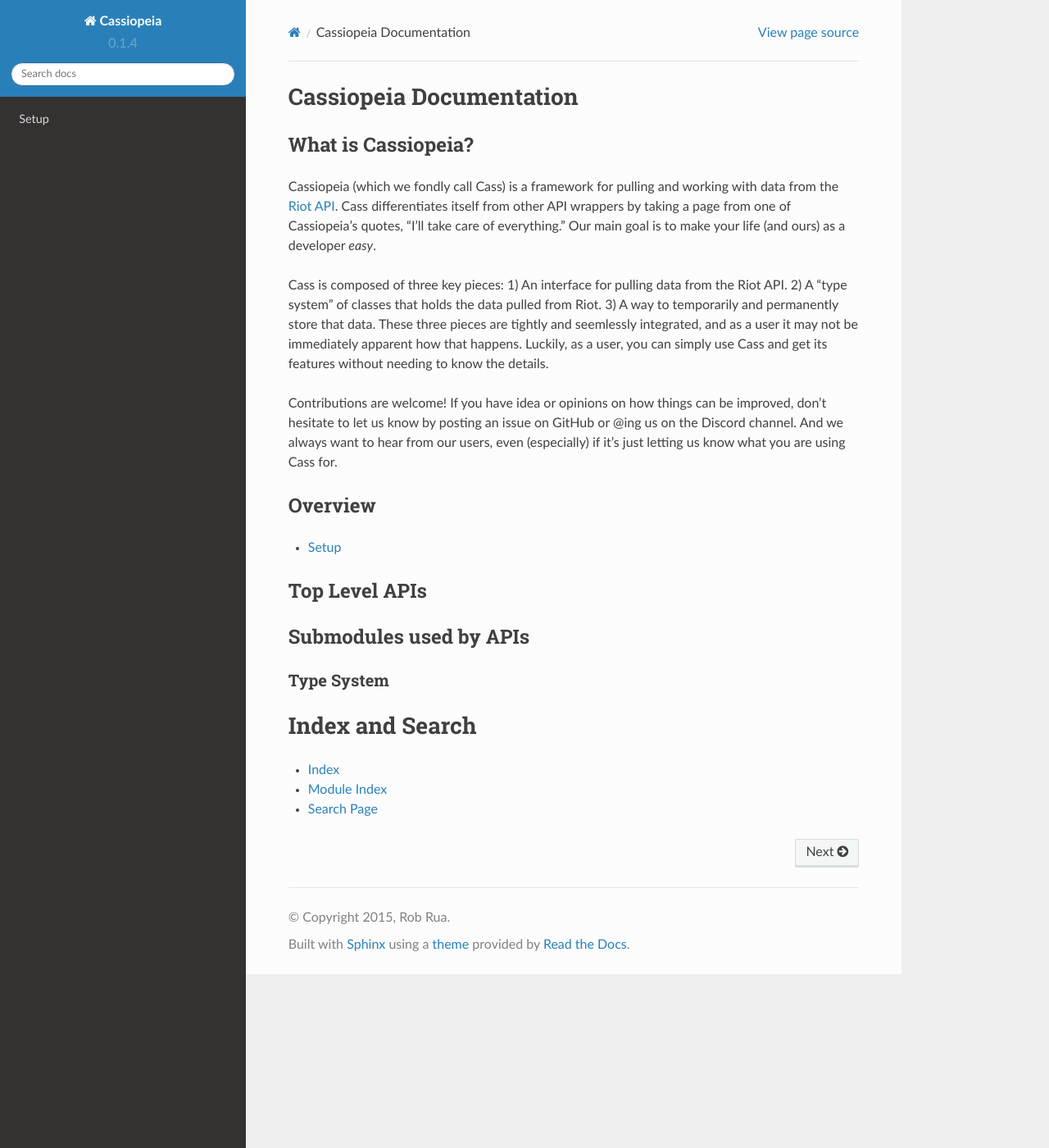
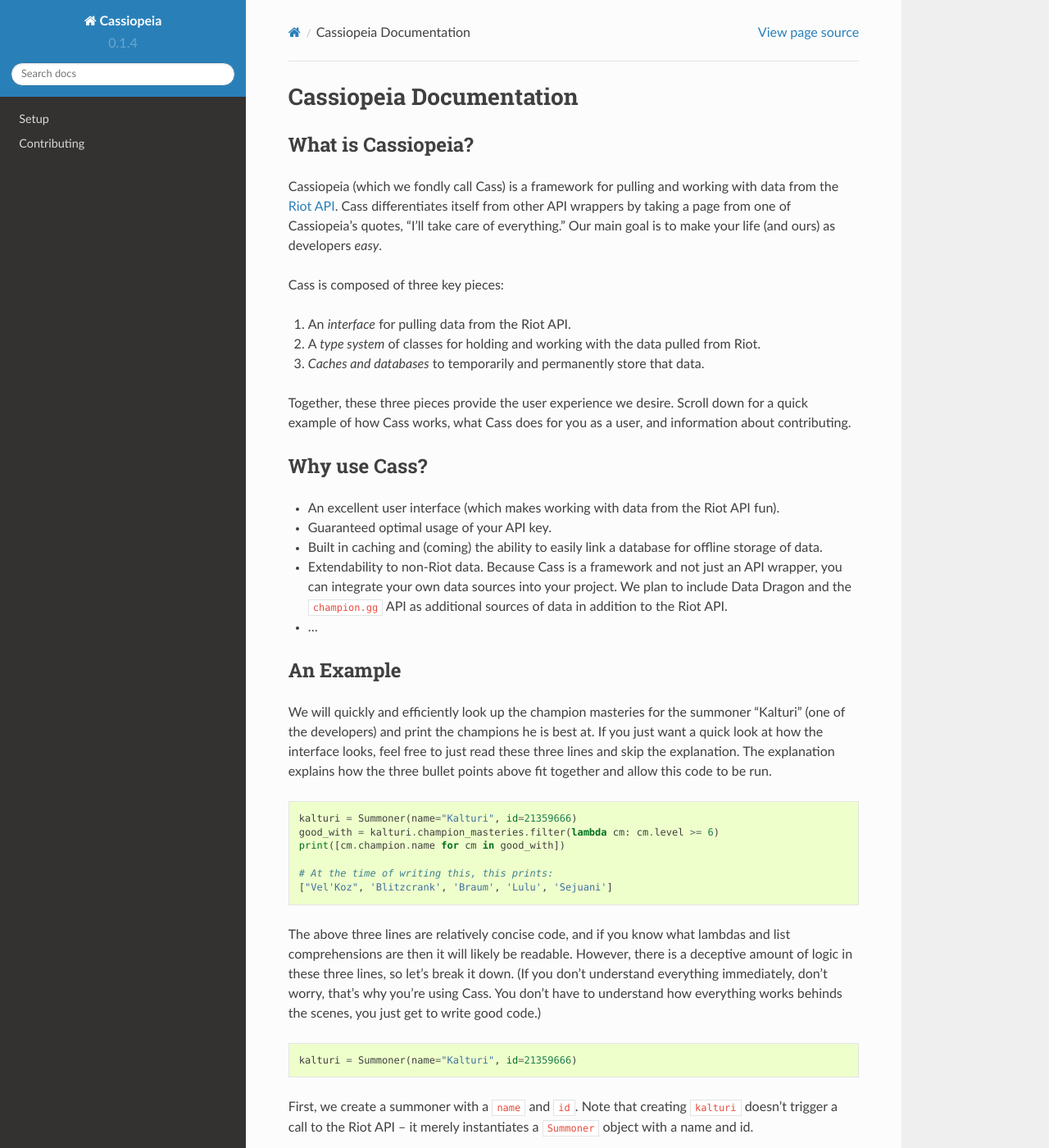
Before and after one commit to Crimack/lissandra, a Sphinx documentation site: the page built from doc/index.rst, in a window 1280 px wide and 1400 px high. Shown: the whole window at 82% size. Built offline with Sphinx 7.4.7 and the Read the Docs theme 2.0.0, drawn with Linux system fonts in a browser that asks for light colours; pages that are not in the unit, such as notebooks, are missing from menus; some of the changed text lies outside the part shown.

Commit message:
bugfixes and some docs

```diff
--- a/doc/index.rst
+++ b/doc/index.rst
@@ -4,11 +4,88 @@
 What is Cassiopeia?
 ===================
 
-Cassiopeia (which we fondly call Cass) is a framework for pulling and working with data from the `Riot API <https://developer.riotgames.com/>`_. Cass differentiates itself from other API wrappers by taking a page from one of Cassiopeia's quotes, "I'll take care of everything." Our main goal is to make your life (and ours) as a developer *easy*.
+Cassiopeia (which we fondly call Cass) is a framework for pulling and working with data from the `Riot API <https://developer.riotgames.com/>`_. Cass differentiates itself from other API wrappers by taking a page from one of Cassiopeia's quotes, "I'll take care of everything." Our main goal is to make your life (and ours) as developers *easy*.
 
-Cass is composed of three key pieces: 1) An interface for pulling data from the Riot API. 2) A "type system" of classes that holds the data pulled from Riot. 3) A way to temporarily and permanently store that data. These three pieces are tightly and seemlessly integrated, and as a user it may not be immediately apparent how that happens. Luckily, as a user, you can simply use Cass and get its features without needing to know the details.
+Cass is composed of three key pieces:
 
-Contributions are welcome! If you have idea or opinions on how things can be improved, don't hesitate to let us know by posting an issue on GitHub or @ing us on the Discord channel. And we always want to hear from our users, even (especially) if it's just letting us know what you are using Cass for.
+1) An *interface* for pulling data from the Riot API.
+
+2) A *type system* of classes for holding and working with the data pulled from Riot.
+
+3) *Caches and databases* to temporarily and permanently store that data.
+
+Together, these three pieces provide the user experience we desire. Scroll down for a quick example of how Cass works, what Cass does for you as a user, and information about contributing.
+
+
+Why use Cass?
+=============
+
+* An excellent user interface (which makes working with data from the Riot API fun).
+
+* Guaranteed optimal usage of your API key.
+
+* Built in caching and (coming) the ability to easily link a database for offline storage of data.
+
+* Extendability to non-Riot data. Because Cass is a framework and not just an API wrapper, you can integrate your own data sources into your project. We plan to include Data Dragon and the ``champion.gg`` API as additional sources of data in addition to the Riot API.
+
+* ...
+
+
+An Example
+==========
+
+We will quickly and efficiently look up the champion masteries for the summoner "Kalturi" (one of the developers) and print the champions he is best at. If you just want a quick look at how the interface looks, feel free to just read these three lines and skip the explanation. The explanation explains how the three bullet points above fit together and allow this code to be run.
+
+.. code-block:: python
+
+    kalturi = Summoner(name="Kalturi", id=21359666)
+    good_with = kalturi.champion_masteries.filter(lambda cm: cm.level >= 6)
+    print([cm.champion.name for cm in good_with])
+
+    # At the time of writing this, this prints:
+    ["Vel'Koz", 'Blitzcrank', 'Braum', 'Lulu', 'Sejuani']
+
+The above three lines are relatively concise code, and if you know what lambdas and list comprehensions are then it will likely be readable. However, there is a deceptive amount of logic in these three lines, so let's break it down. (If you don't understand everything immediately, don't worry, that's why you're using Cass. You don't have to understand how everything works behinds the scenes, you just get to write good code.)
+
+.. code-block:: python
+
+    kalturi = Summoner(name="Kalturi", id=21359666)
+
+First, we create a summoner with a ``name`` and ``id``. Note that creating ``kalturi`` doesn't trigger a call to the Riot API -- it merely instantiates a ``Summoner`` object with a name and id.
+
+.. code-block:: python
+
+    ... = kalturi.champion_masteries ...
+
+Next we ask for the champion  masteries for ``kalturi`` by running ``kalturi.champion_masteries``. This creates an un-instantiated list which will contain champion masteries if any item in it is accessed.
+
+.. code-block:: python
+
+    good_with = kalturi.champion_masteries.filter(lambda cm: cm.level >= 6)
+
+Third, the ``.filter`` method is called on the list of champion masteries. ``filter`` is a python built-in that operates on a list and filters the items in it based on some criteria. That criteria is defined py the ``lambda`` function we pass in.
+
+A lambda is a quick way of defining functions in-line without using the ``def`` statement. In this case, ``lambda cm:`` takes in an object and assigns it to the variable ``cm``, then it returns ``cm.level > 6``. So this ``lambda`` will return ``True`` for any champion mastery whose mastery level is greater than or equal to ``6``.
+
+The ``.filter(lambda cm: cm.level > 6)`` therefore operates on the list of champion masteries. When the list is iterated over, the champion masteries are queried. This requires a summoner id, which is pulled from ``kalturi.id``, and the Riot API is queried for Kalturi's champion masteries. With the champion mastery data pulled, ``.filter`` then filters the list looking for all champion masteries with mastery level 6 or higher.
+
+.. code-block:: python
+
+    print([cm.champion.name for cm in good_with])
+
+Finally, the third line prints a list of the champion names for those champions.
+
+Together these three lines illustrate the concise user interface that Cass provides, the way in which the data can be used, when the data is pulled (queried).
+
+
+Contributing
+============
+
+Contributions are welcome! If you have idea or opinions on how things can be improved, don't hesitate to let us know by posting an issue on GitHub or @ing us on the Meraki or Riot API Discord channel. And we always want to hear from our users, even (especially) if it's just letting us know how you are using Cass.
+
+As a user you get to ignore the details and just use the features of Cass. But as a developer you get to dive into the nitty-gritty and pick apart the implementation that makes everything work. If you don't want to dive too deep, you can likely contribute even without knowing all the details. You can read more about how Cass works :ref:`here <inner-workings>`.
+
+If you have an idea but aren't sure about it, feel free to @ us on Discord and we can chat.
 
 
 Overview
@@ -18,10 +95,18 @@
     :maxdepth: 1
 
     setup
+    inner_workings
 
 
 Top Level APIs
 ==============
+
+.. currentmodule:: cassiopeia
+
+.. autosummary::
+   :toctree: generated/
+
+   Summoner
 
 .. toctree::
     :maxdepth: 1
```
Also changed, not shown: doc/inner_workings.rst (added, +53 -0 lines).
